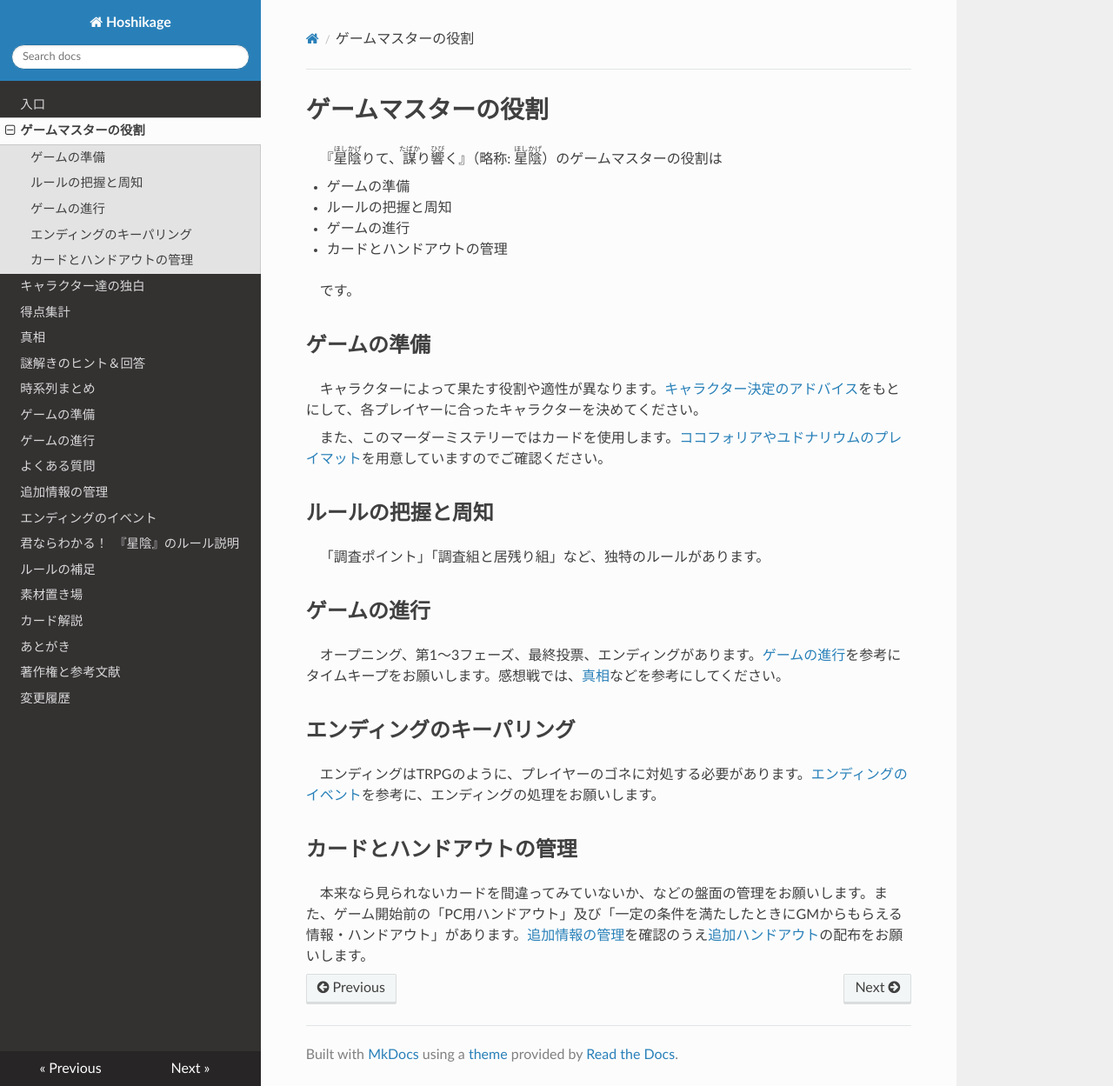
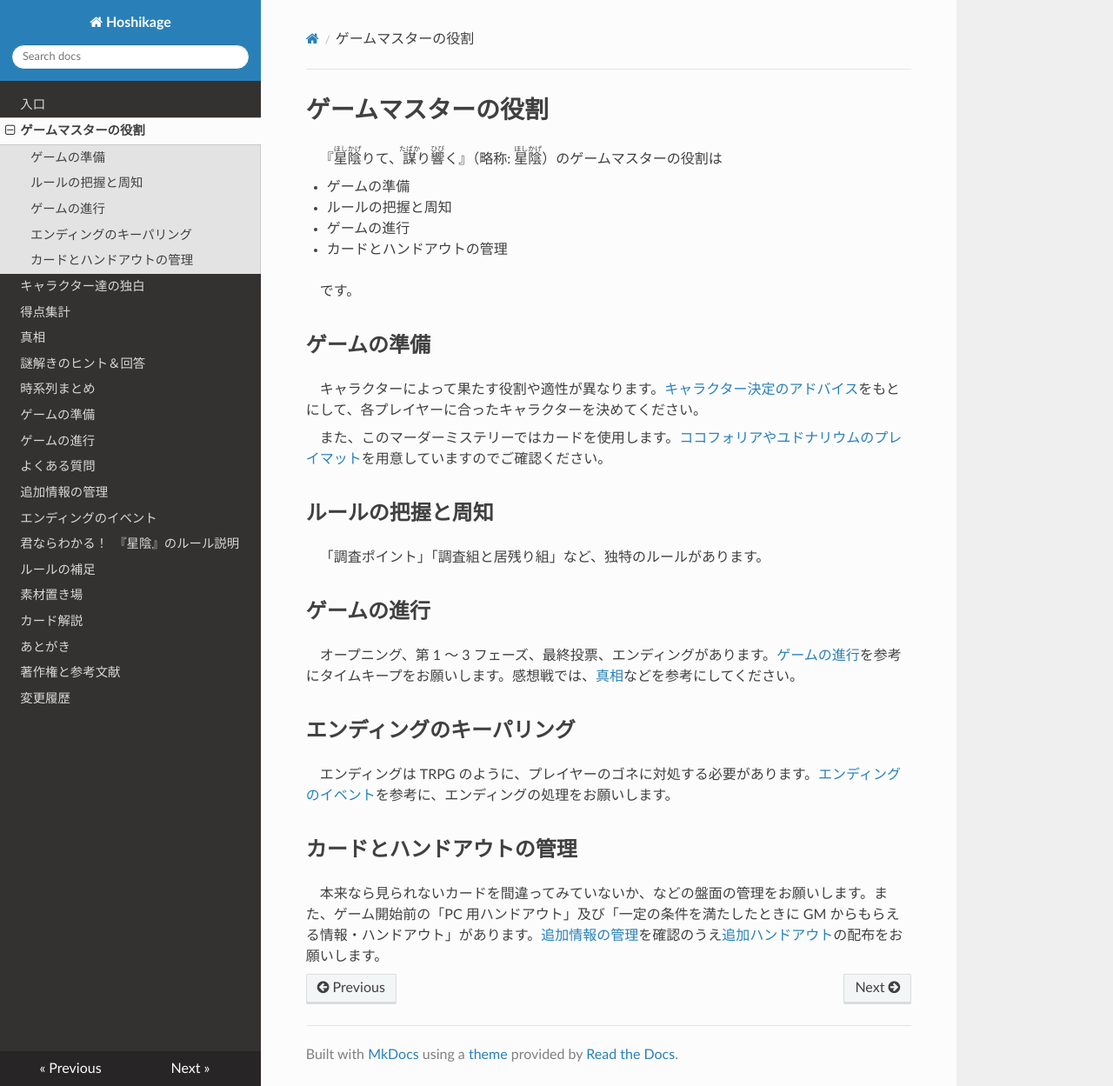
Before and after one commit to KTakahiro1729/Hoshikage, an MkDocs documentation site: the page built from docs/GMsRole.md, in a window 1280 px wide and 1249 px high. Shown: the whole window at 87% size. Built offline with MkDocs 1.6.1, drawn with Linux system fonts in a browser that asks for light colours; nearby versions of some CDN libraries.

Commit message:
fix whitespace

```diff
--- a/docs/GMsRole.md
+++ b/docs/GMsRole.md
@@ -1,4 +1,5 @@
 # ゲームマスターの役割
+
 『<ruby>星陰<rp>（</rp><rt>ほしかげ</rt><rp>）</rp></ruby>りて、<ruby>謀<rp>（</rp><rt>たばか</rt><rp>）</rp></ruby>り<ruby>響<rp>（</rp><rt>ひび</rt><rp>）</rp></ruby>く』（略称: <ruby>星陰<rp>（</rp><rt>ほしかげ</rt><rp>）</rp></ruby>）のゲームマスターの役割は
 
 - ゲームの準備
@@ -7,19 +8,25 @@
 - カードとハンドアウトの管理
 
 です。
+
 ## ゲームの準備
+
 キャラクターによって果たす役割や適性が異なります。[キャラクター決定のアドバイス](GettingReady.md)をもとにして、各プレイヤーに合ったキャラクターを決めてください。
 
 また、このマーダーミステリーではカードを使用します。[ココフォリアやユドナリウムのプレイマット](GettingReady.md)を用意していますのでご確認ください。
 
 ## ルールの把握と周知
+
 「調査ポイント」「調査組と居残り組」など、独特のルールがあります。
 
 ## ゲームの進行
-オープニング、第1～3フェーズ、最終投票、エンディングがあります。[ゲームの進行](Moderator.md)を参考にタイムキープをお願いします。感想戦では、[真相](Truth.md)などを参考にしてください。
+
+オープニング、第 1 ～ 3 フェーズ、最終投票、エンディングがあります。[ゲームの進行](Moderator.md)を参考にタイムキープをお願いします。感想戦では、[真相](Truth.md)などを参考にしてください。
 
 ## エンディングのキーパリング
-エンディングはTRPGのように、プレイヤーのゴネに対処する必要があります。[エンディングのイベント](EndingEvents.md)を参考に、エンディングの処理をお願いします。
+
+エンディングは TRPG のように、プレイヤーのゴネに対処する必要があります。[エンディングのイベント](EndingEvents.md)を参考に、エンディングの処理をお願いします。
 
 ## カードとハンドアウトの管理
-本来なら見られないカードを間違ってみていないか、などの盤面の管理をお願いします。また、ゲーム開始前の「PC用ハンドアウト」及び「一定の条件を満たしたときにGMからもらえる情報・ハンドアウト」があります。[追加情報の管理](AdditionalInfos.md)を確認のうえ[追加ハンドアウト](Resources.md)の配布をお願いします。
+
+本来なら見られないカードを間違ってみていないか、などの盤面の管理をお願いします。また、ゲーム開始前の「PC 用ハンドアウト」及び「一定の条件を満たしたときに GM からもらえる情報・ハンドアウト」があります。[追加情報の管理](AdditionalInfos.md)を確認のうえ[追加ハンドアウト](Resources.md)の配布をお願いします。
```
